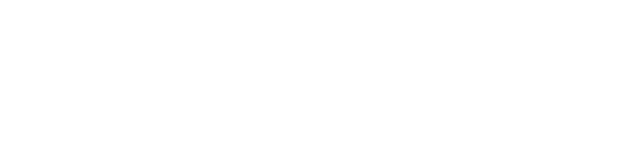
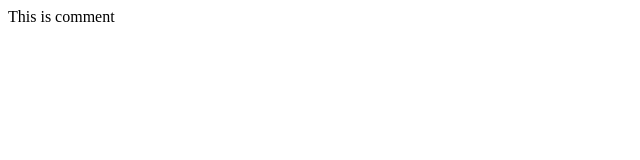
Before and after one commit to Sweetykhatun1/javascript-, a plain HTML site: page Day-1/index.Html in a window 1280 px wide. Shown: the whole page, without its empty margins (0-640 px from the left). Drawn offline with Linux system fonts and the light colour scheme.

Commit message:
comment2

```diff
--- a/Day-1/index.Html
+++ b/Day-1/index.Html
@@ -15,6 +15,8 @@
     document.write("016875432 <br/>");
     document.write("finland");
     */
+
+   document.write("This is comment");
 </script>
     <!-- External Js -->
     <!-- <Script src="Script.js"></Script> -->
```
